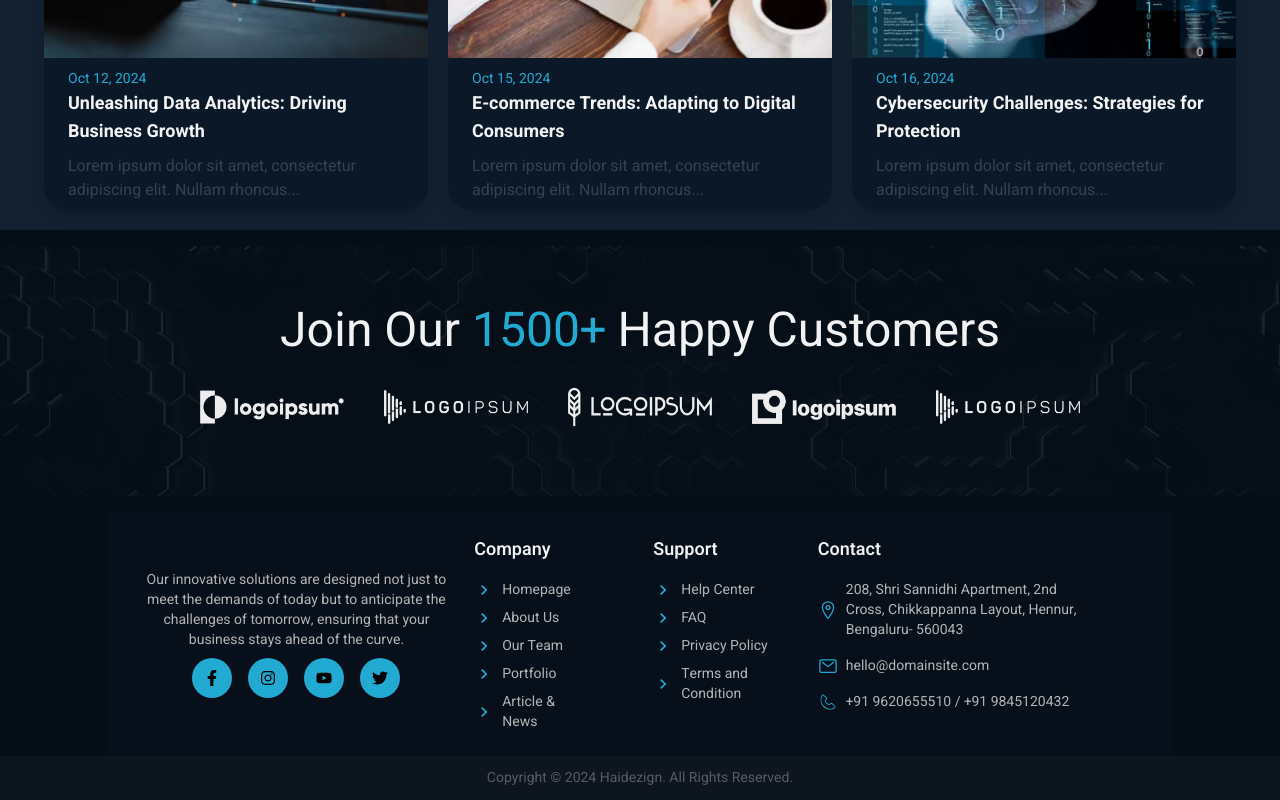
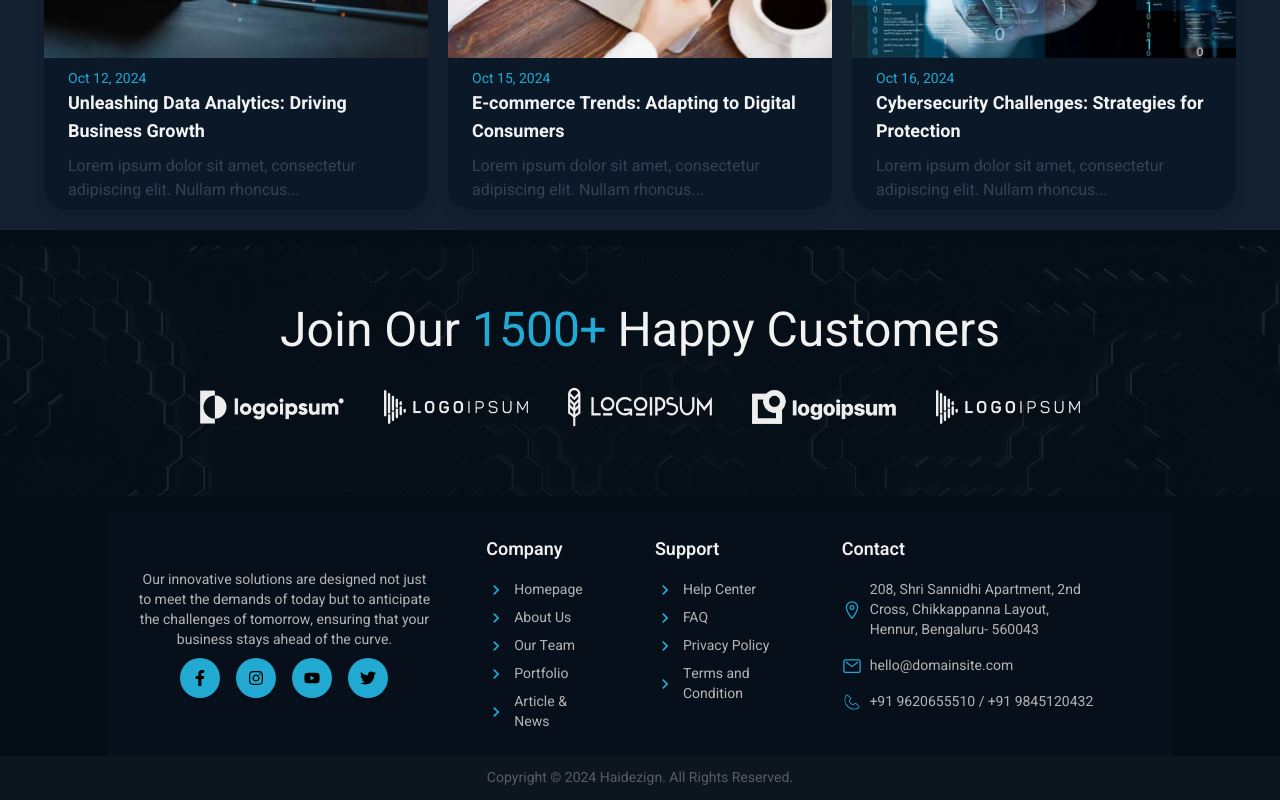
Before and after one commit to sujith2690/Auth-AI, a React (Vite) app: page / in a window 1280 px wide. Shown: the part 5641-6441 px from the top of the page. Built offline with nearby package versions, Linux system fonts and the light colour scheme.

Commit message:
footer gap

```diff
--- a/src/components/common/Footer.jsx
+++ b/src/components/common/Footer.jsx
@@ -52,7 +52,7 @@ const Footer = () => {
         <footer className='bg-inherit'>
             <div className='flex items-center justify-center'>
                 <div
-                    className="bg-[#060F1A] text-white p-2 md:p-6 grid grid-cols-1 md:grid-cols-2 lg:grid-cols-3 gap-3 lg:w-5/6"
+                    className="bg-[#060F1A] text-white p-2 md:p-6 grid grid-cols-1 md:grid-cols-2 lg:grid-cols-3 gap-3 lg:gap-12 lg:w-5/6"
                     data-aos="fade-up" // AOS animation for the whole footer
                     data-aos-duration="500" // Duration of the animation
                 >
```
